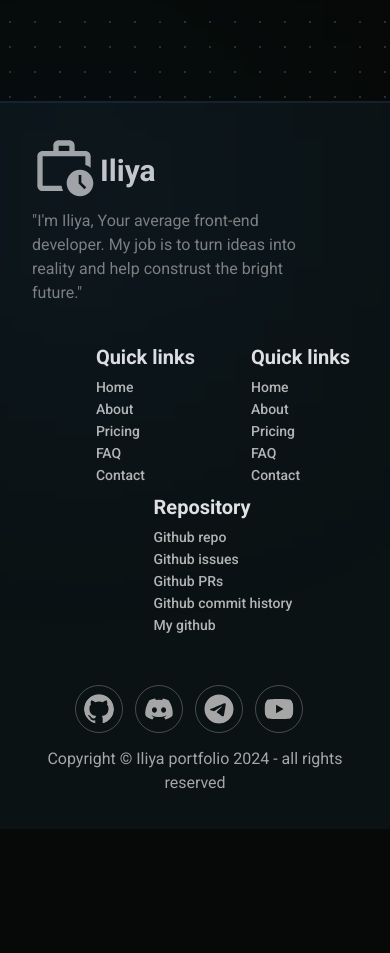
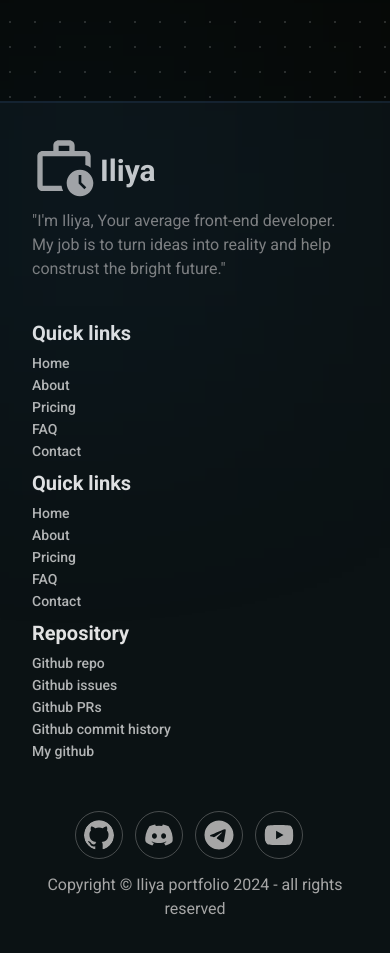
Before and after one commit to Humboorgir/portfolio-v3, a Next.js app: page / in a window 390 px wide. Shown: the part 8802-9755 px from the top of the page. Before the commit the page ends 9631 px from the top, so only its background shows below. Built offline with nearby package versions, Linux system fonts and the light colour scheme.

Commit message:
feat(Footer): make footer responsive

```diff
--- a/src/components/home/footer/footer.tsx
+++ b/src/components/home/footer/footer.tsx
@@ -15,14 +15,15 @@ import Button from "@/components/ui/button";
 const Footer = () => {
   return (
     <div className="relative border-t-2 border-blue-400/10 bg-blue-400/5">
+      {/* TODO: add aria-hidden to all blur-related divs  */}
       <div
         className="absolute top-0 left-0 h-[200px] w-[50%]
           bg-gradient-to-r from-primary/40 to-blue-200/10 blur-[140px]"
         aria-hidden
       />
       <Container className="flex flex-col items-center justify-center px-8 w-full py-8">
-        <Row className="self-start justify-center space-x-14 w-full mb-12 flex-wrap">
-          <Column className="mr-8 items-start">
+        <Column className="self-start justify-center lg:flex-row w-full mb-12">
+          <Column className="sm:mr-0 lg:mr-20 mr-auto items-start">
             <Row>
               <Work className="h-16 w-16 mr-1 mb-2" />{" "}
               <Text className="text-foreground/80" variant="h2">
@@ -34,8 +35,19 @@ const Footer = () => {
               construst the bright future."
             </Text>
           </Column>
+          <Column className="sm:flex-row items-start mr-auto sm:mr-0 sm:space-x-14">
             <Column items="start">
-            <Text className="font-bold text-foreground/90" variant="h4">
+              <Text className="font-bold text-foreground/90 whitespace-nowrap" variant="h4">
+                Quick links
+              </Text>
+              {["Home", "About", "Pricing", "FAQ", "Contact"].map((item) => (
+                <Button size="sm" className="!p-0 text-foreground/70 font-medium mb-0.5" variant="link">
+                  {item}
+                </Button>
+              ))}
+            </Column>
+            <Column items="start">
+              <Text className="font-bold text-foreground/90 whitespace-nowrap" variant="h4">
                 Quick links
               </Text>
               {["Home", "About", "Pricing", "FAQ", "Contact"].map((item) => (
@@ -46,27 +58,21 @@ const Footer = () => {
             </Column>
             <Column items="start">
               <Text className="font-bold text-foreground/90" variant="h4">
-              Quick links
-            </Text>
-            {["Home", "About", "Pricing", "FAQ", "Contact"].map((item) => (
-              <Button size="sm" className="!p-0 text-foreground/70 font-medium mb-0.5" variant="link">
-                {item}
-              </Button>
-            ))}
-          </Column>
-          <Column className="ml-8" items="start">
-            <Text className="font-bold text-foreground/90" variant="h4">
                 Repository
               </Text>
               {["Github repo", "Github issues", "Github PRs", "Github commit history", "My github"].map(
                 (item) => (
-                <Button size="sm" className="!p-0 text-foreground/70 font-medium mb-0.5" variant="link">
+                  <Button
+                    size="sm"
+                    className="!p-0 text-foreground/70 font-medium mb-0.5"
+                    variant="link">
                     {item}
                   </Button>
                 )
               )}
             </Column>
-        </Row>
+          </Column>
+        </Column>
         <Row className="mb-3">
           {[Github, Discord, Telegram, Youtube].map((Icon) => (
             <div className="group relative mr-3 cursor-pointer">
```
Lines whose indentation alone changed are shown as unchanged.
